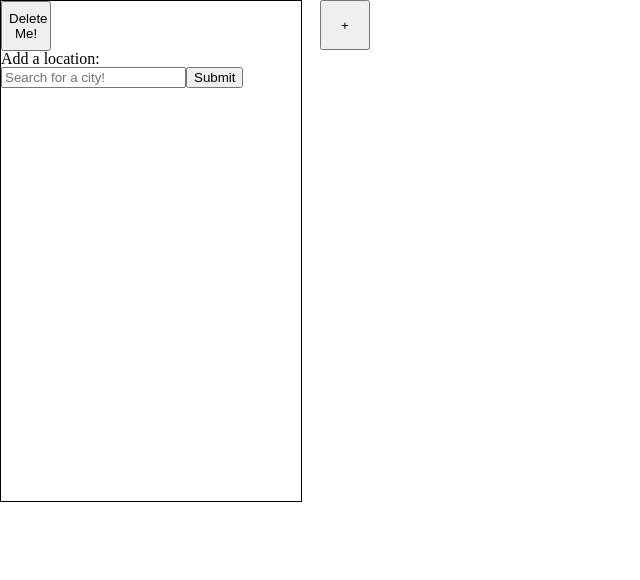
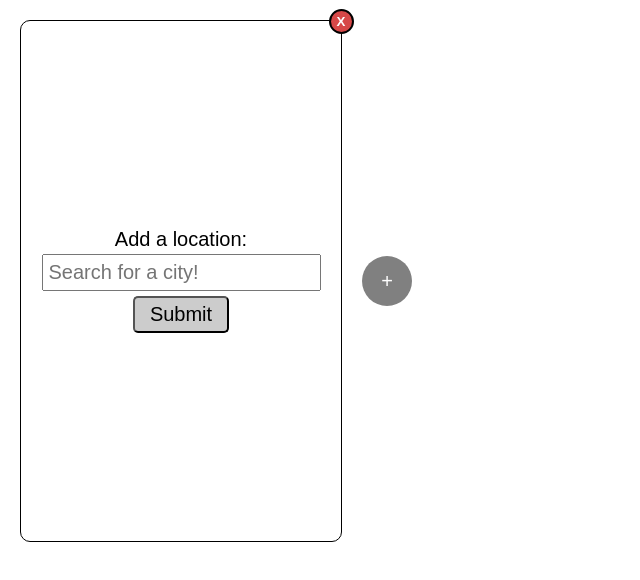
Before and after one commit to bingland/WeatherApp, a React (Create React App) app: page / in a window 1280 px wide. Shown: the top 580 px of the page, without its empty margins (0-640 px from the left). Built offline with nearby package versions, Linux system fonts and the light colour scheme; the HTML template or start-up script is replaced by a standard one.

Commit message:
Added to Basic CSS styling

```diff
--- a/src/App.css
+++ b/src/App.css
@@ -7,17 +7,69 @@ body {
 }
 
 .interface {
-  display: grid;
-  grid-template-columns: repeat(4, 1fr);
+  display: flex;
+  align-items: center;
+  justify-items: center;
 }
 
-button {
+.addButton {
   width: 50px;
   height: 50px;
+  border: none;
+  border-radius: 50%;
+  background-color: grey;
+  font-size: 20px;
+  color: white;
+}
+.delButton {
+  width: 25px;
+  height: 25px;
+  border: 2px solid black;
+  background-color: rgb(214, 72, 72);
+  color: white;
+  font-weight: bold;
+  border-radius: 50%;
+  position: absolute;
+  top: -12.5px;
+  right: -12.5px;
+  z-index: 9999;
 }
 
 .wCard {
   border: 1px solid black;
   height: 500px;
   width: 300px;
+  margin: 20px;
+  position: relative;
+  padding: 10px;
+  display: grid;
+  align-items: center;
+  justify-content: center;
+  border-radius: 10px;
 }
+
+/* Weather Card */
+
+
+/* Entry Card */
+.entryCard {
+  font-size: 20px;
+  text-align: center;
+}
+.entryCard h3 {
+  padding: 5px;
+  font-family: Arial, Helvetica, sans-serif;
+  /* ! Why would I have to insert this? */
+}
+.entryCard input[type=text] {
+  padding: 5px;
+  font-size: 20px;
+}
+.entryCard input[type=submit] {
+  margin: 5px;
+  padding:5px 15px;
+  background:#ccc;
+  cursor:pointer;
+  border-radius: 5px;
+  font-size: 20px;
+}
--- a/src/App.js
+++ b/src/App.js
@@ -27,7 +27,7 @@ class App extends Component {
 
         <div className="interface">
           <Weather ref={this.child}/>
-          <button onClick={this.onClick}>+</button>
+          <button className="addButton" onClick={this.onClick}>+</button>
         </div>
       </div>
     );
--- a/src/components/DelCard.js
+++ b/src/components/DelCard.js
@@ -4,7 +4,7 @@ export default class DelCard extends Component {
     render() {
         return (
             <div>
-                <button onClick={this.props.delCard}>Delete Me!</button>
+                <button className="delButton" onClick={this.props.delCard}>X</button>
             </div>
         )
     }
--- a/src/components/EntryCard.js
+++ b/src/components/EntryCard.js
@@ -38,13 +38,15 @@ export default class EntryCard extends Component {
 
     render() {
         return (
-            <div className="wCard">
-                <DelCard delCard={this.props.delCard.bind(this)} />
-                <form onSubmit={this.checkCity}>
-                    <h3>Add a location:</h3>
-                    <input type="text" placeholder="Search for a city!" value={this.state.value} onChange={this.handleChange} />
-                    <input type="submit" value="Submit"></input>
-                </form>
+            <div className="wCard entryCard">
+                <div className="cardContent">
+                    <DelCard delCard={this.props.delCard.bind(this)} />
+                    <form onSubmit={this.checkCity}>
+                        <h3>Add a location:</h3>
+                        <input type="text" placeholder="Search for a city!" value={this.state.value} onChange={this.handleChange} /><br />
+                        <input type="submit" value="Submit"></input>
+                    </form>
+                </div>
             </div>
         )
     }
--- a/src/components/WeatherCard.js
+++ b/src/components/WeatherCard.js
@@ -103,9 +103,10 @@ class WeatherCard extends Component {
                 //valid query
                 // * OUTPUT DATA *
                 //name, temperature, feelsLike, high, low, weather, description, icon, country, sunrise, sunset
-                <div className="wCard">
+                <div className="wCard weatherCard">
+                    <div className="cardContent">
                         <DelCard delCard={this.props.delCard.bind(this, this.props.id)} />
-                    <h1>City Name: {this.state.name}</h1>
+                        <h1>{this.state.name}</h1>
                         <h2>Temperature: {this.state.temperature}</h2>
                         <h2>Time: {this.state.time}</h2>
                         <h2>Feels like: {this.state.feelsLike}</h2>
@@ -117,6 +118,7 @@ class WeatherCard extends Component {
                         <h2>Country: {this.state.country}</h2>
                         <h2>Sunrise: {this.state.sunrise}</h2>
                         <h2>Sunset: {this.state.sunset}</h2>
+                    </div>
                 </div>
             ) : (
                 //invalid query
```
Lines whose indentation alone changed are shown as unchanged.
